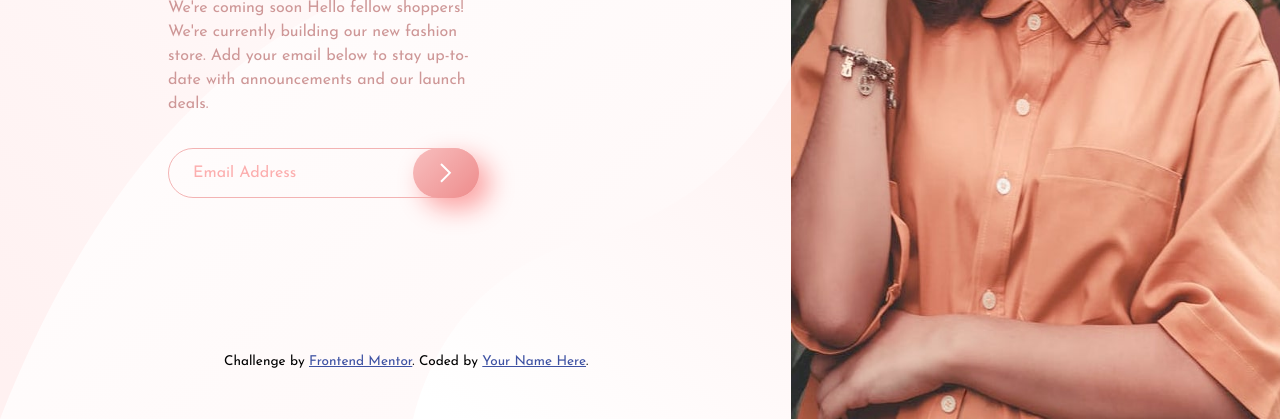
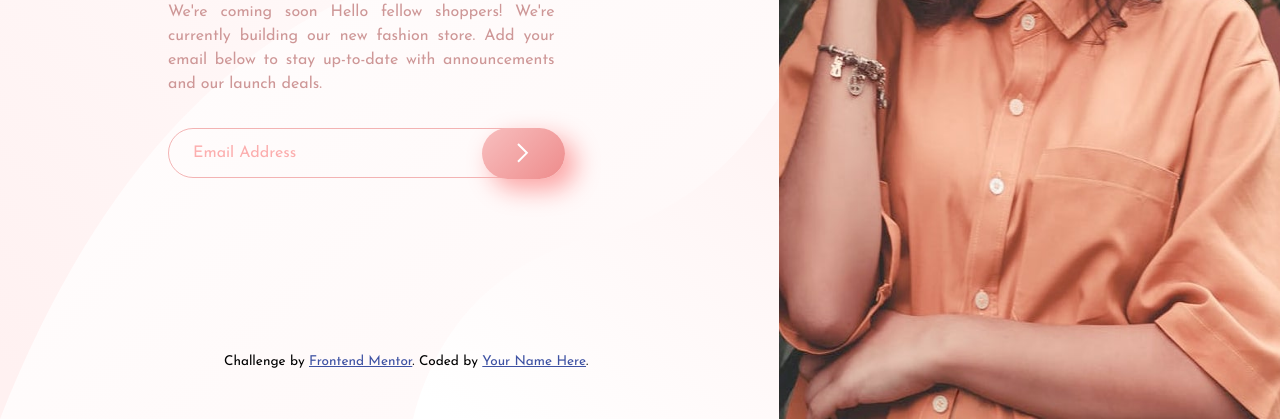
Before and after one commit to iprinceroyy/base-apparel, a plain HTML site: page index.html in a window 1280 px wide. Shown: the part 381-800 px from the top of the page. Drawn offline with Linux system fonts and the light colour scheme.

Commit message:
completed

```diff
--- a/css/style.css
+++ b/css/style.css
@@ -34,7 +34,7 @@ body {
 
 div.logo {
     width: 30%;
-    margin: 2rem;
+    margin: 2rem 2.5rem 1.95rem;
 }
 
 
@@ -103,6 +103,7 @@ input[type="email"] {
     border-radius: 50px;
     background: transparent;
     padding: 1rem 1.5rem;
+    z-index: -8;
 }
 
 input[type="email"]::placeholder {
@@ -116,7 +117,6 @@ input.invalid {
     background-image: url("../assets/images/icon-error.svg");
     background-position: 75% center;
     background-repeat: no-repeat;
-    outline: none;
 }
 
 button#btn {
@@ -127,21 +127,21 @@ button#btn {
     right: 0rem;
     padding: 0.95rem 1.7rem;
     box-shadow: 10px 10px 25px 1px hsl(0, 93%, 82%);
-    transition: transform .2s;
 }
 
 #btn:active {
     cursor: pointer;
-    opacity: 0.6;
+    background: rgb(255, 206, 206);
     outline: none;
 }
 
 #btn:visited {
     outline: none;
+    border: none;
 }
 
 #btn:hover {
-    transform: scale(1.1);
+    background: rgb(255, 206, 206);
 }
 
 .alert {
@@ -171,6 +171,9 @@ footer {
         background-color: #fff;
         background-image: url("../assets/images/bg-pattern-desktop.svg"), linear-gradient(135deg, hsl(0, 0%, 100%), hsl(0, 100%, 98%));
     }
+    div.logo {
+        margin: 1rem 2.5rem 3rem;
+    }
     .container {
         position: relative;
         min-height: 100vh;
@@ -178,15 +181,14 @@ footer {
         flex-direction: row;
     }
     div.col-1 {
-        flex-basis: 60rem;
-        margin: 5rem 17rem 0 8rem;
+        flex-basis: 80rem;
+        padding: 5rem 11.5rem 0 8rem;
     }
     .container .img-mobile {
         display: none;
     }
     div.col-2 {
-        flex-basis: 75rem;
-        object-fit: cover;
+        flex-basis: 65rem;
     }
     .img-desktop {
         display: contents;
@@ -197,18 +199,28 @@ footer {
         height: 100vh;
     }
     .description {
-        text-align: start;
+        text-align: justify;
     }
+    button#btn {
+        padding: 0.95rem 2.2rem;
+        right: -10px;
+    }
+}
+
 footer {
     position: fixed;
     top: 46rem;
     left: 14rem;
     text-align: center;
 }
+
 .attribution {
     font-size: 0.85rem;
 }
+
 .attribution a {
     color: hsl(228, 45%, 44%);
 }
+
+
 }
--- a/js/script.js
+++ b/js/script.js
@@ -1,6 +1,7 @@
 const form = document.querySelector("#form");
 const myAlert = document.querySelector(".alert");
 const email = document.querySelector(".email");
+const btn = document.getElementById("btn");
 
 function isValidEmail(userEmail) {
     const regexEmail =
@@ -19,6 +20,7 @@ function validateField() {
     } else {
         myAlert.innerText = "Please provide a valid email";
         email.classList.add("invalid");
+        btn.style.outline = "none";
     }
 }
 
```
Lines whose indentation alone changed are shown as unchanged.
